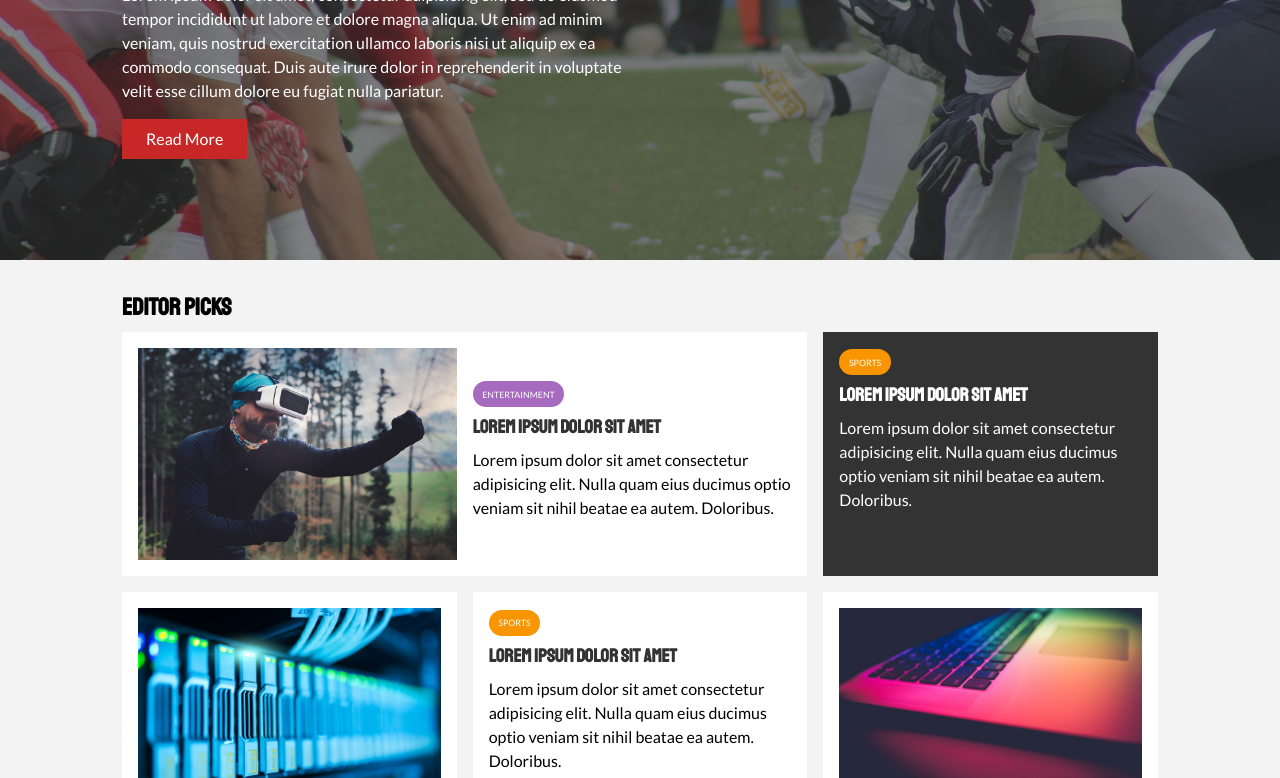
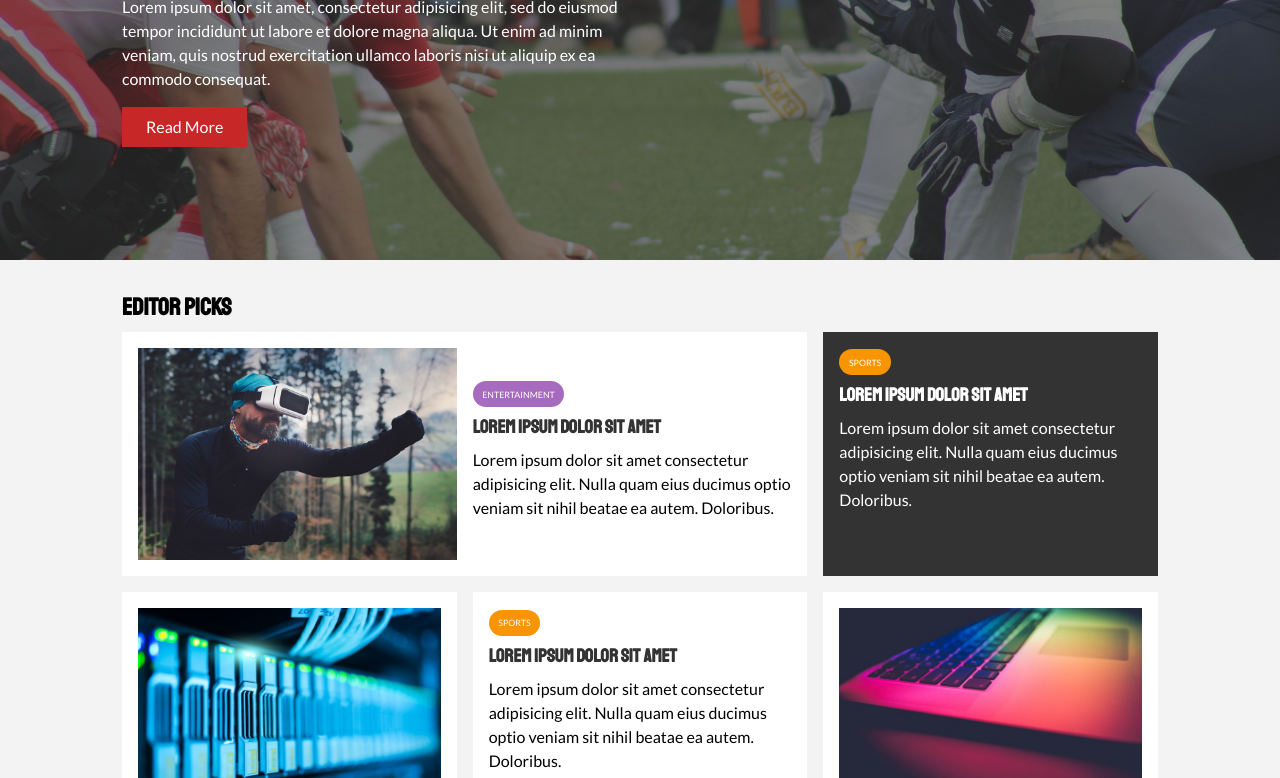
Before and after one commit to guilherme-ro/NewsGrid, a plain HTML site: page index.html in a window 1280 px wide. Shown: the part 278-1056 px from the top of the page. Drawn offline with Linux system fonts and the light colour scheme.

Commit message:
Updated index.html

```diff
--- a/index.html
+++ b/index.html
@@ -37,8 +37,7 @@
 					<p>Lorem ipsum dolor sit amet, consectetur adipisicing elit, sed do eiusmod
 					tempor incididunt ut labore et dolore magna aliqua. Ut enim ad minim veniam,
 					quis nostrud exercitation ullamco laboris nisi ut aliquip ex ea commodo
-					consequat. Duis aute irure dolor in reprehenderit in voluptate velit esse
-					cillum dolore eu fugiat nulla pariatur.</p>
+					consequat.</p>
 					<a href="article.html" class="btn btn-primary">Read More</a>
 				</div>
 			</div>
```
